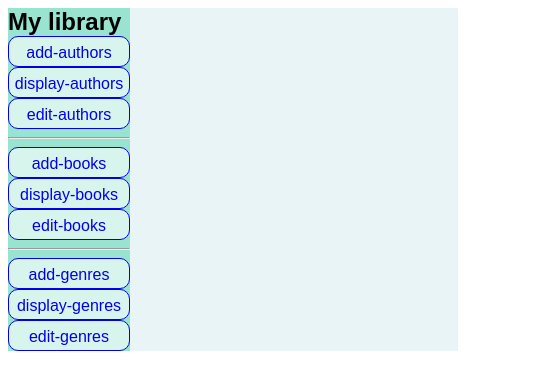
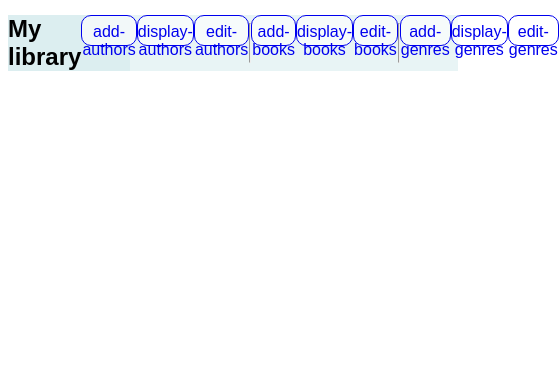
Before and after one commit to ViktorSkrypnychenko/Library_Angular, an Angular app: page / in a window 390 px wide. Shown: the top 390 px of the page, 559 px wide, since content can reach past the window. Built offline with nearby package versions, Linux system fonts and the light colour scheme; what angular-in-memory-web-api would draw is missing.

Commit message:
Add files via upload

```diff
--- a/src/app/app.component.css
+++ b/src/app/app.component.css
@@ -36,6 +36,9 @@ nav{
 a:hover{
     box-shadow: 0 6px 6px rgba(10,16,20,.15), 0 0 52px rgba(10,16,20,.12);
 }
+.linkBtn{
+    margin: 10px 0;
+}
 @media(max-width:800px){
     #myBody{
         width: 450px;
@@ -43,7 +46,15 @@ a:hover{
     .block{
         display: block;
     }
-    .myForm2{
-        margin-left: 26px;
+    nav{
+        display: flex;
+        background-color: rgba(209, 234, 236, 0.507);
+        margin: 15px 0px;
+    }
+    .linkBtn{
+        margin:0 10px;
+    }
+    .title{
+        display: none;
     }
 }
```
